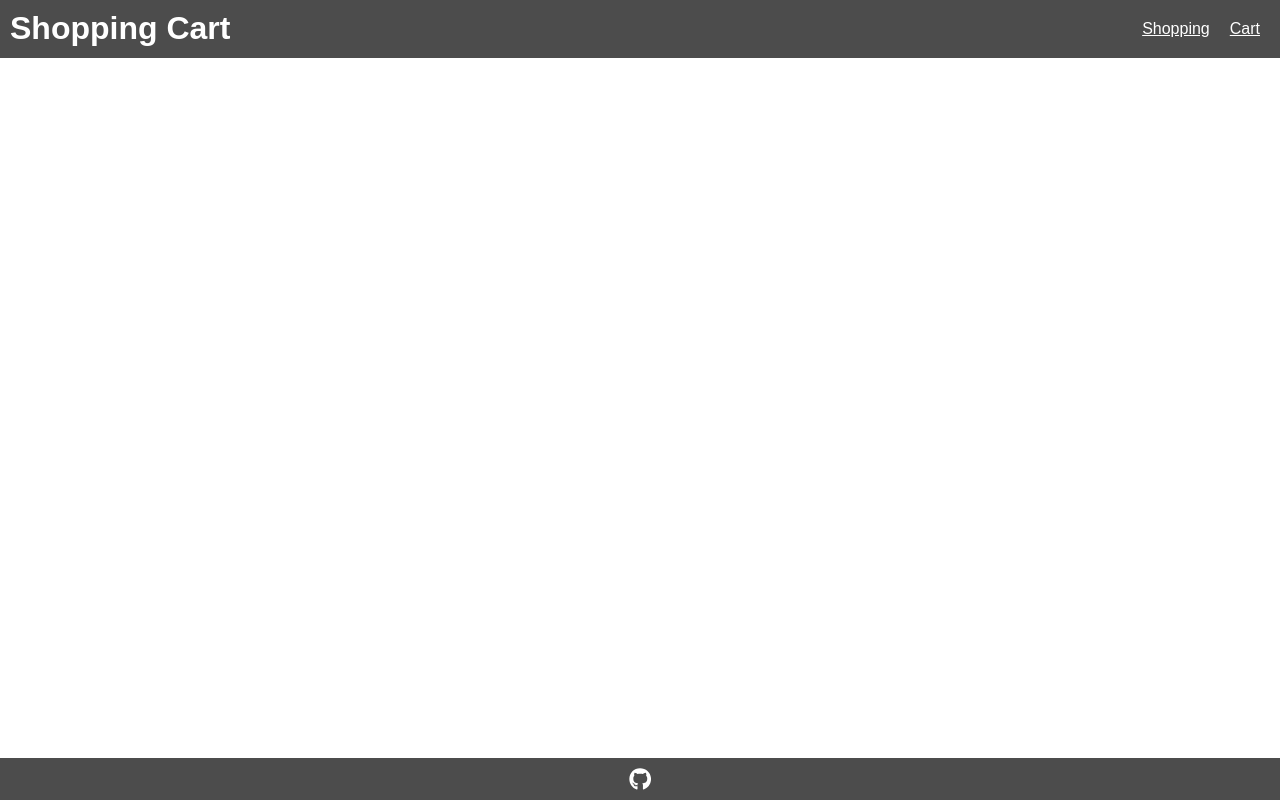
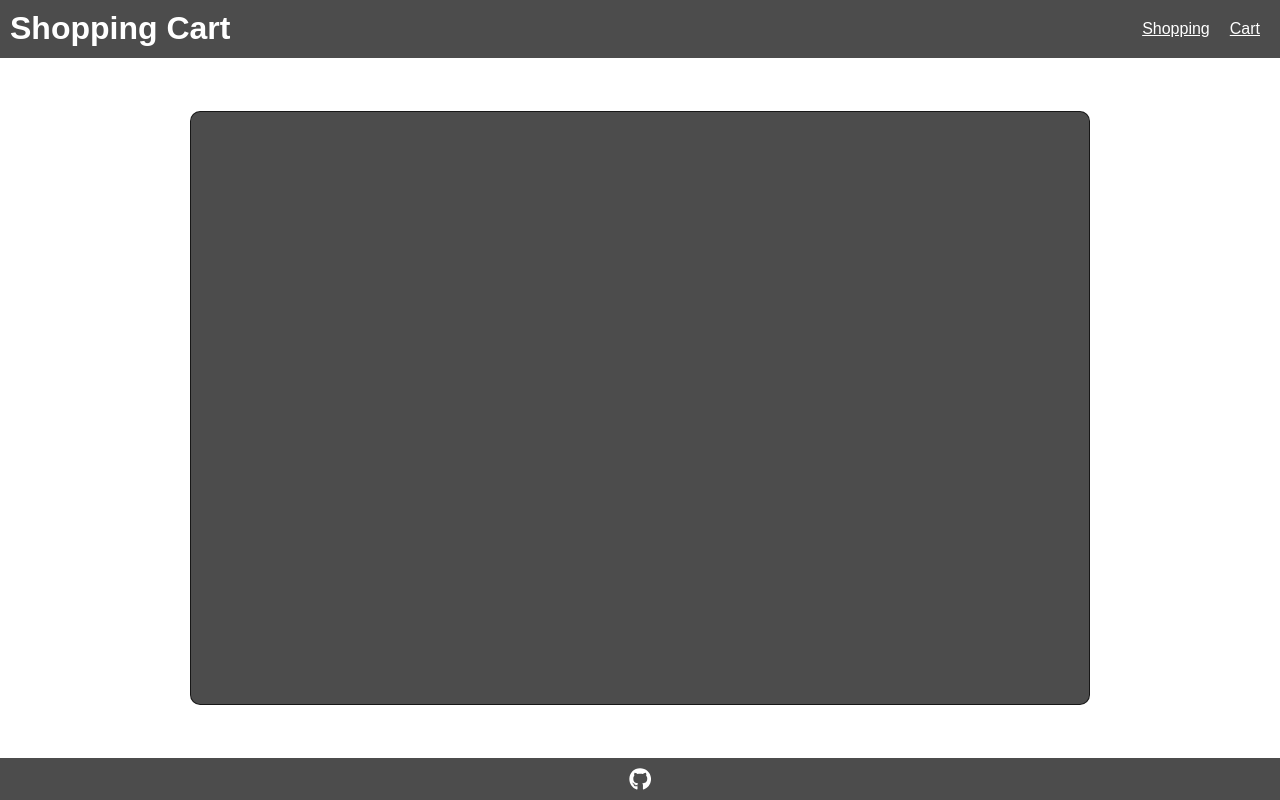
Before and after one commit to MuKhAlm/odin-shopping-cart, a React (Create React App) app: page /cart in a window 1280 px wide. Built offline with nearby package versions, Linux system fonts and the light colour scheme.

Commit message:
Dev: Add style to cart

```diff
--- /dev/null
+++ b/src/components/Cart/Cart.css
@@ -0,0 +1,16 @@
+#cart {
+    /* Theme */
+    background-color: var(--main-dark-color);
+
+    /* Dimensions */
+    height: 90%;
+    width: min(90%, 900px);
+    overflow: auto;
+
+    /* Positioning */
+    margin: auto;
+
+    /* Others */
+    border-radius: 10px;
+    border: 1px solid var(--main-dark-color);
+}
--- a/src/components/Cart/Cart.js
+++ b/src/components/Cart/Cart.js
@@ -1,7 +1,9 @@
 import React from 'react'
+
+import './Cart.css'
 
 export default function Cart () {
   return (
-    <div></div>
+    <div id='cart'></div>
   )
 }
```
